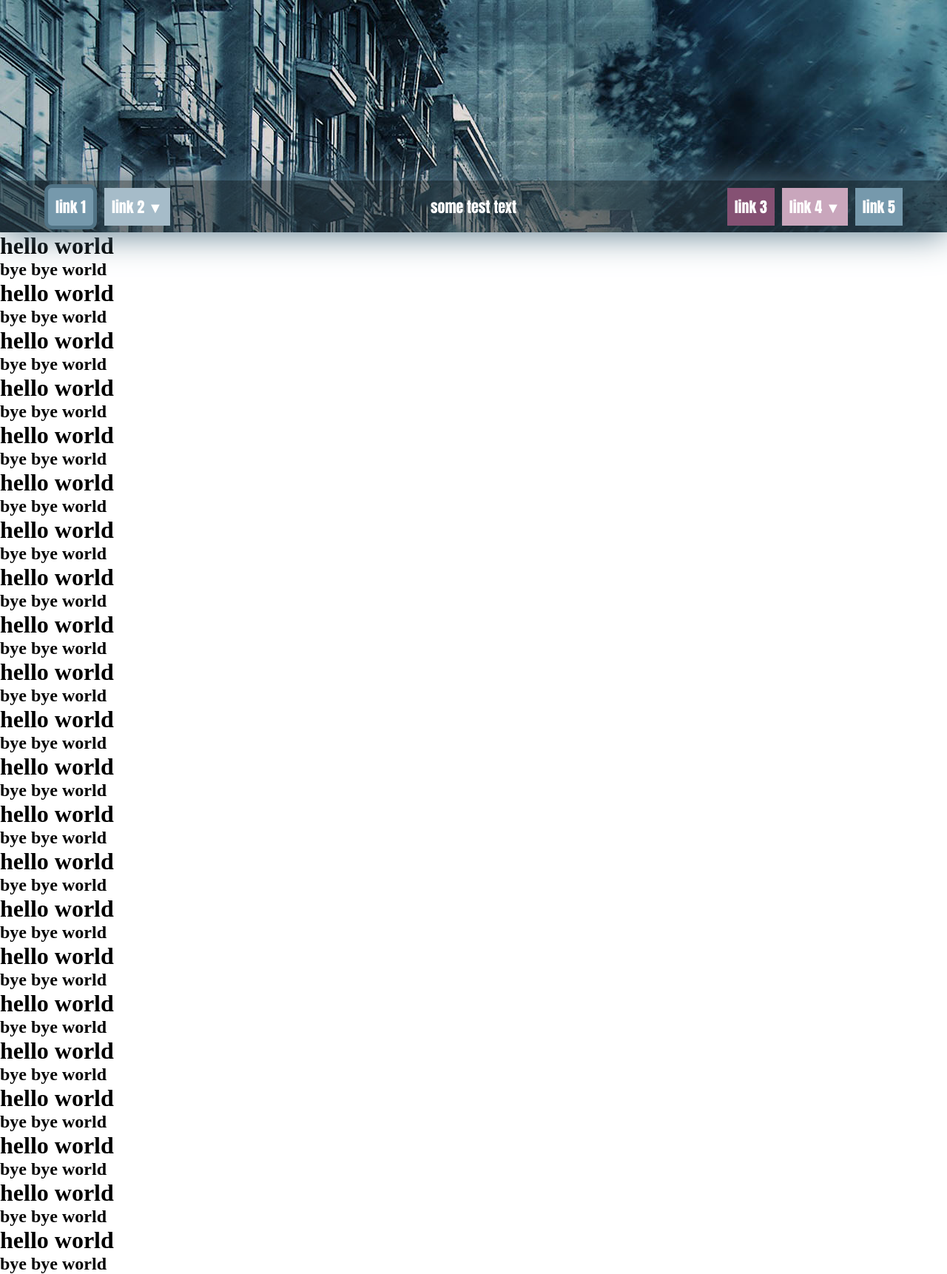
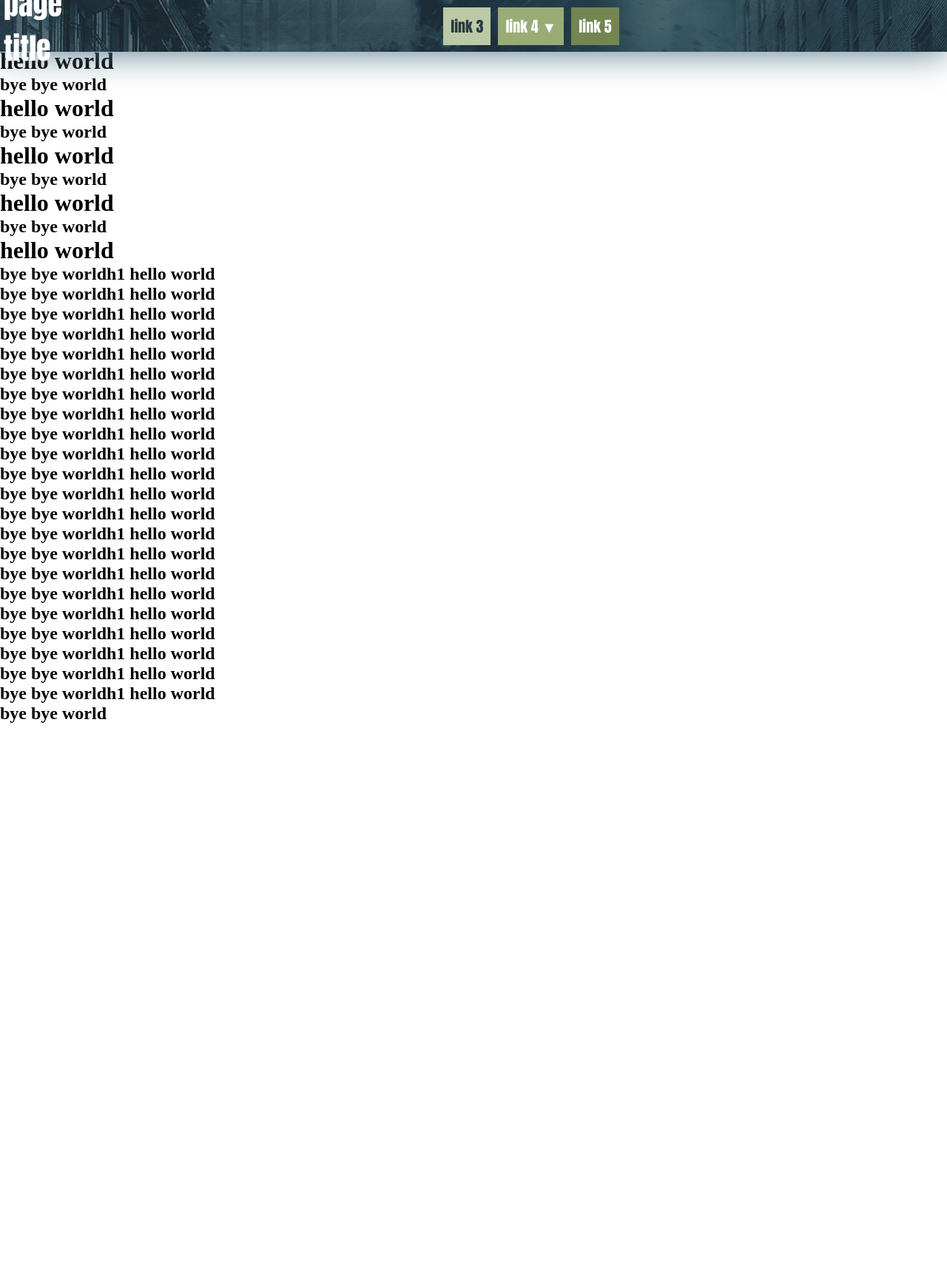
Before and after one commit to vtsells/Spray, a plain HTML site: page index.html in a window 1280 px wide. Shown: the whole page at 74% size. After the commit the page ends 978 px from the top, so only its background shows below. Drawn offline with Linux system fonts and the light colour scheme.

Commit message:
Changes to nav

```diff
--- a/_less/basis/nav-basis.less
+++ b/_less/basis/nav-basis.less
@@ -14,6 +14,8 @@ nav {
      justify-content: center;
      height: @nav-height;
      width:100%;
+     position: fixed;
+     z-index:100;
      //
      & ul{
           display: inherit;
@@ -41,6 +43,17 @@ nav {
           white-space: nowrap;
      }
 }
+.sub-menu.center{
+     /*   Fix for IE Absolute positioning    */
+     position: relative;
+     //
+     &>ul{
+          /*   Fix for IE Absolute positioning    */
+          right:-50%;
+          left:-50%;
+          white-space: normal;
+     }
+}
 //
 .sub-menu-head{
      >a:after{
--- a/_less/basis/nav-responsive-basis.less
+++ b/_less/basis/nav-responsive-basis.less
@@ -4,14 +4,14 @@
 
 /*   Page title and Collapse button holder   */
 .nav-head{
-     display: none;
+     //display: none;
      justify-content: space-between;
      align-items: center;
 }
 .collapse-btn{
+     display:none;
      height:@nav-height*.8;
      width:@nav-height*.8;
-     display: flex;
      flex-direction: column;
      align-items: center;
      justify-content: center;
@@ -31,9 +31,13 @@
      display: flex;
      height: @nav-height;
      align-items: center;
+     padding:5px;
 }
 
 @media (max-width: @nav-collapse){
+     .collapse-btn{
+          display:flex;
+     }
      //
      .nav-head{
           display:flex;
@@ -66,7 +70,14 @@
           background: none;
           border-radius: 0;
      }
+     .sub-menu ul{
+          text-align: left !important;
+     }
      .sub-menu.right ul{
           white-space: normal;
      }
+     .sub-menu.center ul{
+          right:auto;
+          left:auto;
+     }
 }
--- a/_less/basis/styling-basis.less
+++ b/_less/basis/styling-basis.less
@@ -17,19 +17,22 @@ html,body{
 }
 
 /*   Header Images should always be responsive    */
-header {
-     display: flex;
-     flex:1;
-     justify-content: center;
+.nav-bg-responsive {
      width:100%;
-     height:auto;
+     height: @nav-height;
      overflow: hidden;
+     z-index:99;
 }
-header picture, header img{
+.nav-bg-responsive picture, .nav-bg-responsive img{
      position:relative;
      display: flex;
      flex-grow:1;
-     flex-shrink: 1;
+     flex-shrink:0;
      margin:0 auto;
      justify-content: center;
 }
+
+/*   */
+.fixed{
+     position: fixed;
+}
--- a/_less/modules/nav-mod.less
+++ b/_less/modules/nav-mod.less
@@ -18,7 +18,7 @@
 
 //   Adds additional styling to the nav bar and sub menus
 nav{
-     margin-top:-@nav-height;
+     //margin-top:-@nav-height;
      position: relative;
      //z-index:100;
 
@@ -26,6 +26,12 @@ nav{
      //
      & .sub-menu{
           .font(@nav-font-size*.8,@nav-font-family);
+          & ul{
+               text-align: center;
+          }
+     }
+     .page-title{
+          font-size: 40px;
      }
      .box-shadow(0px 0px 50px, @tertiary);
 }
--- a/index.html
+++ b/index.html
@@ -6,52 +6,37 @@
     <link rel="stylesheet" type="text/css" href="css/Spray.css">
   </head>
   <body>
-    <header class="left qua">
-      <picture>
-        <source media="(max-width:978px)" srcset="/imgs/header-small.jpg"><img src="/imgs/header.jpg">
-      </picture>
-    </header>
     <!--Nav start-->
     <!--onclick is a fix for mobile Safari-->
-    <nav onclick="" class="qua trans">
+    <nav onclick="" class="fixed qua trans">
       <div class="nav-head">
-        <div data-toggle="nav-collapse" class="collapse-btn ter hover bordered"><span class="bar c2p"></span><span class="bar c2s"></span><span class="bar c2t"></span></div>
+        <div data-toggle="nav-collapse" class="collapse-btn ter hover"><span class="bar c2p"></span><span class="bar c2p"></span><span class="bar c2p"></span></div>
         <div class="page-title">page title</div>
       </div>
       <div class="nav-wrapper">
-        <ul class="left">
-          <li><a class="bordered rounded pri hover">link 1</a></li>
-          <li class="sub-menu-head"><a class="sec hover">link 2</a>
-            <div class="sub-menu left">
-              <ul class="rounded sec">
-                <li><a class="c2q hover">sub link 1</a></li>
-                <li><a class="ter hover">sub link 2</a></li>
-                <li><a class="ter hover">sub link 3</a></li>
-                <li><a class="sec hover">really long sub link because I freaking can.  Yep, really long</a></li>
+        <ul class="center">
+          <li><a class="c2s hover">link 3</a></li>
+          <li class="sub-menu-head"><a class="c2p hover">link 4</a>
+            <div class="sub-menu center">
+              <ul class="rounded qua">
+                <li><a class="c1t hover">sub link 1</a></li>
+                <li><a class="c1q hover">sub link 2</a></li>
+                <li><a class="c1t hover">sub link 3</a></li>
+                <li><a class="c1q hover">really long sub link because I freaking can.  Yep, really long</a></li>
               </ul>
             </div>
           </li>
-        </ul>
-        <ul class="center">
-          <li>some test text</li>
-        </ul>
-        <ul class="right">
-          <li><a class="c1t hover">link 3</a></li>
-          <li class="sub-menu-head"><a class="c1s hover">link 4</a>
-            <div class="sub-menu right">
-              <ul class="ter">
-                <li><a class="c2s hover">sub link 1</a></li>
-                <li><a class="rounded c1s hover">sub link 2</a></li>
-                <li><a class="pri hover">sub link 3</a></li>
-                <li><a class="sec hover">really long sub link because I freaking can.  Yep, really long</a></li>
-              </ul>
-            </div>
-          </li>
-          <li><a class="pri hover">link 5</a>     </li>
+          <li><a class="c2t hover">link 5</a>     </li>
         </ul>
       </div>
     </nav>
     <!--Nav End-->
+    <div class="nav-bg-responsive fixed qua">
+      <picture>
+        <!--source(media="(max-width:"+navcollapse+")", srcset="/imgs/header-small.jpg")--><img src="/imgs/header.jpg">
+      </picture>
+    </div>
+    <main>
       <h1>hello world</h1>
       <h2>bye bye world</h2>
       <h1>hello world</h1>
@@ -63,38 +48,30 @@
       <h1>hello world</h1>
       <h2>bye bye world</h2>
       <h1>hello world</h1>
+      <h2>bye bye worldh1 hello world</h2>
+      <h2>bye bye worldh1 hello world</h2>
+      <h2>bye bye worldh1 hello world</h2>
+      <h2>bye bye worldh1 hello world</h2>
+      <h2>bye bye worldh1 hello world</h2>
+      <h2>bye bye worldh1 hello world</h2>
+      <h2>bye bye worldh1 hello world</h2>
+      <h2>bye bye worldh1 hello world</h2>
+      <h2>bye bye worldh1 hello world</h2>
+      <h2>bye bye worldh1 hello world</h2>
+      <h2>bye bye worldh1 hello world</h2>
+      <h2>bye bye worldh1 hello world</h2>
+      <h2>bye bye worldh1 hello world</h2>
+      <h2>bye bye worldh1 hello world</h2>
+      <h2>bye bye worldh1 hello world</h2>
+      <h2>bye bye worldh1 hello world</h2>
+      <h2>bye bye worldh1 hello world</h2>
+      <h2>bye bye worldh1 hello world</h2>
+      <h2>bye bye worldh1 hello world</h2>
+      <h2>bye bye worldh1 hello world</h2>
+      <h2>bye bye worldh1 hello world</h2>
+      <h2>bye bye worldh1 hello world</h2>
       <h2>bye bye world</h2>
-    <h1>hello world</h1>
-    <h2>bye bye world</h2>
-    <h1>hello world</h1>
-    <h2>bye bye world</h2>
-    <h1>hello world</h1>
-    <h2>bye bye world</h2>
-    <h1>hello world</h1>
-    <h2>bye bye world</h2>
-    <h1>hello world</h1>
-    <h2>bye bye world</h2>
-    <h1>hello world</h1>
-    <h2>bye bye world</h2>
-    <h1>hello world</h1>
-    <h2>bye bye world</h2>
-    <h1>hello world</h1>
-    <h2>bye bye world</h2>
-    <h1>hello world</h1>
-    <h2>bye bye world</h2>
-    <h1>hello world</h1>
-    <h2>bye bye world</h2>
-    <h1>hello world</h1>
-    <h2>bye bye world</h2>
-    <h1>hello world</h1>
-    <h2>bye bye world</h2>
-    <h1>hello world</h1>
-    <h2>bye bye world</h2>
-    <h1>hello world</h1>
-    <h2>bye bye world</h2>
-    <h1>hello world</h1>
-    <h2>bye bye world</h2>
-    <h1>hello world</h1>
-    <h2>bye bye world</h2>
+    </main>
+    <footer></footer>
   </body>
 </html>
```
Also changed, not shown: _less/modules/styling-mod.less (line endings or trailing spaces), css/Spray.css, 3 other files. Lines whose indentation alone changed are shown as unchanged.
